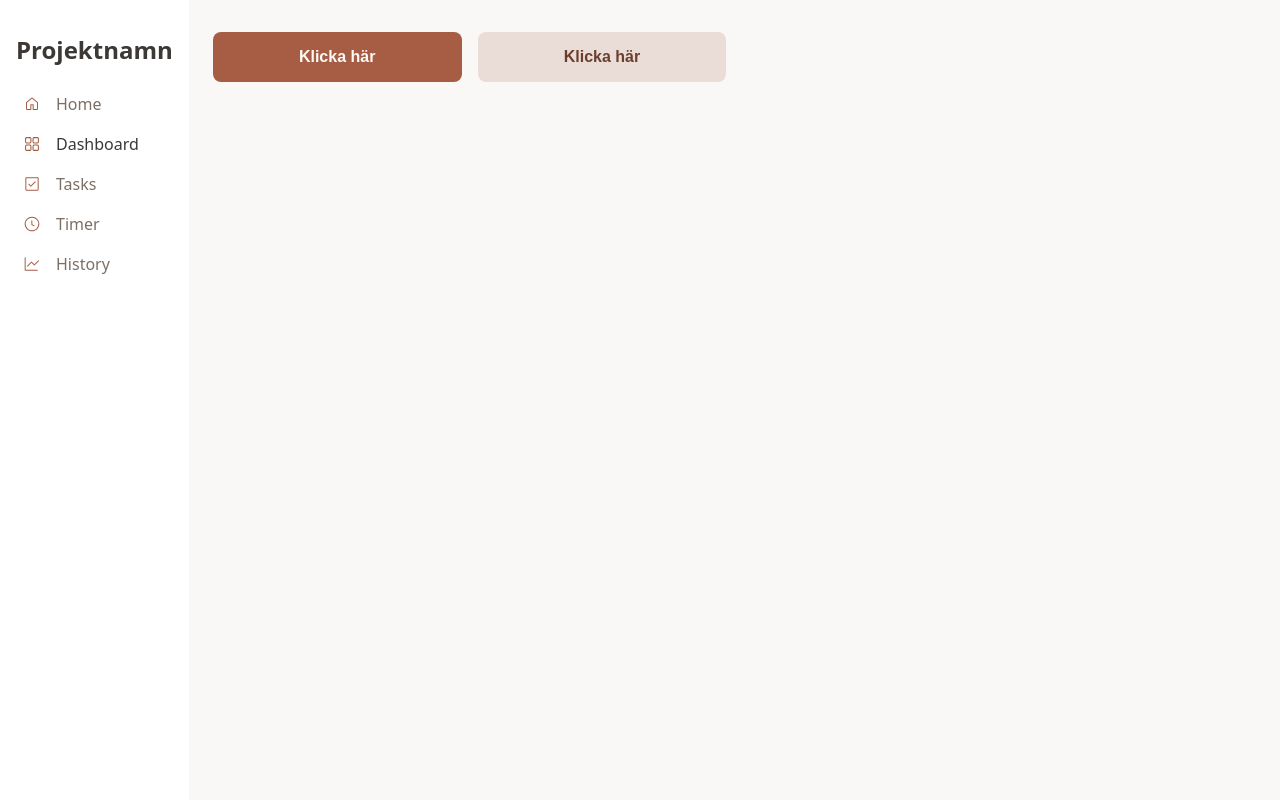
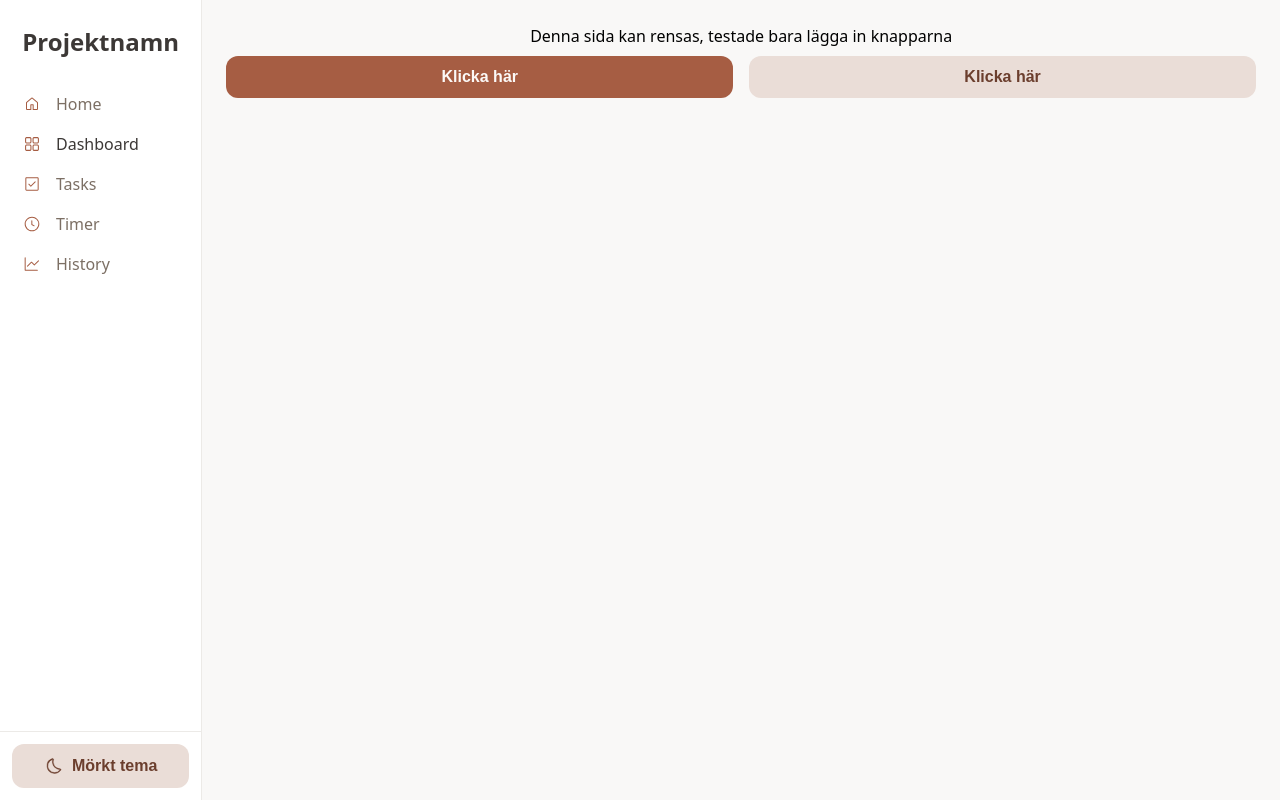
Before and after one commit to vczarnotta/kottekliv-productivity-app, a React (Vite) app: page / in a window 1280 px wide. Both pictures are taken after a click on the link "Dashboard". Built offline with nearby package versions, Linux system fonts and the light colour scheme.

Commit message:
lagt till dark-mode knapp

```diff
--- a/src/components/Button/Button.css
+++ b/src/components/Button/Button.css
@@ -2,7 +2,7 @@
 .button-base {
   font-size: var(--font-size-base);
   font-weight: 600;
-  padding: var(--space-md) var(--space-xl);
+  padding: var(--space-sm) var(--space-xl);
   border-radius: var(--radius-sm);
   cursor: pointer;
   border: none;
--- a/src/components/EnergyLogger/EnergyLogger.css
+++ b/src/components/EnergyLogger/EnergyLogger.css
@@ -13,7 +13,7 @@
 .energy-level {
   background-color: var(--color-accent);
   color: var(--color-bg);
-  padding: var(--space-sm);
+  padding: var(--space-xs);
   width: var(--space-lg);
   height: var(--space-lg);
   border-radius: var(--radius-pill);
--- a/src/components/GridContainer/GridContainer.css
+++ b/src/components/GridContainer/GridContainer.css
@@ -3,7 +3,7 @@
   /*Använder variabeln från jsx-filen*/
   grid-template-columns: repeat(var(--columns), 1fr);
   gap: var(--space-md);
-  margin: var(--space-sm);
+  margin: var(--space-xs);
   max-width: 1200px;
   width: 100%;
 }
--- a/src/components/Header/Header.css
+++ b/src/components/Header/Header.css
@@ -1,14 +1,27 @@
 header {
+  display: flex;
+  flex-direction: column;
   background-color: var(--color-bg-surface);
-  padding: var(--space-md);
+  border-right: 1px solid var(--color-border-muted);
 
   /* Headern stannar kvar även vid scroll */
   position: sticky;
   top: 0;
 }
 
+.main-part {
+  flex: 1;
+  padding: var(--space-lg) var(--space-md);
+}
+
+.theme-part {
+  border-top: 1px solid var(--color-border-muted);
+  padding: var(--space-sm);
+}
+
 h1 {
   font-size: var(--font-size-xl);
+  margin-bottom: var(--space-lg);
 }
 
 ul {
@@ -17,7 +30,7 @@ ul {
 }
 
 li {
-  padding: var(--space-sm);
+  padding: var(--space-xs);
   text-align: start;
   height: 40px;
   transition: color 0.2s ease;
--- a/src/components/Header/Header.jsx
+++ b/src/components/Header/Header.jsx
@@ -1,4 +1,5 @@
 import "./Header.css"
+import ThemeToggle from "../ThemeToggle/ThemeToggle";
 import menuItems from "./navData"
 
 /**
@@ -9,6 +10,7 @@ function Header ({changePage, activePage}) {
 
   return (
     <header>
+      <div className="main-part">
         <h1>Projektnamn</h1>
 
         <nav>
@@ -28,8 +30,11 @@ function Header ({changePage, activePage}) {
               ))}
           </ul>
         </nav>
+      </div>
 
-
+      <div className="theme-part">
+        <ThemeToggle />
+      </div>
     </header>
   );
 }
--- /dev/null
+++ b/src/components/ThemeToggle/ThemeToggle.css
@@ -0,0 +1,10 @@
+.theme-toggle-content {
+  display: flex;
+  align-items: center;
+  gap: var(--space-xs);
+}
+
+.theme-toggle-content svg {
+  font-size: var(--font-size-lg);
+  stroke-width: 0.5px; /* Gör ikonen tjockare */
+}
--- /dev/null
+++ b/src/components/ThemeToggle/ThemeToggle.jsx
@@ -0,0 +1,41 @@
+import { useEffect, useState } from "react"
+import "./ThemeToggle.css"
+import Button from "../Button/Button"
+
+import { CiDark, CiLight } from "react-icons/ci";
+
+function ThemeToggle() {
+  const [ isLight, setIsLight ] = useState(true)
+
+  //Lägger till och tar bort klassen dark från #root när state ändras
+  useEffect(() => {
+    const root = document.querySelector("#root")
+    isLight ? root.classList.remove("dark") : root.classList.add("dark")
+  }, [isLight])
+
+  // Ändrar state när knappen trycks
+  const handleTheme = () => {
+    setIsLight(!isLight)
+  }
+
+  return(
+    <Button
+      label={
+        <span className="theme-toggle-content">
+          {isLight ?
+            <>
+              <CiDark /> Mörkt tema
+            </>
+            :
+            <>
+              <CiLight /> Ljust tema
+            </>}
+        </span>
+      }
+      onClick={handleTheme}
+      variant={"secondary"}
+    />
+  )
+}
+
+export default ThemeToggle
--- a/src/index.css
+++ b/src/index.css
@@ -29,18 +29,18 @@
   --font-size-xxl: 2rem; /* 32px */
 
   /* --- MARGINALER OCH PADDING --- */
-  --space-xs: 0.25rem;  /* 4px */
-  --space-sm: 0.5rem;   /* 8px */
-  --space-md: 1rem;     /* 16px */
-  --space-lg: 1.5rem;   /* 24px */
-  --space-xl: 2rem;     /* 32px */
-  --space-xxl: 2.5rem;  /* 40px */
+  --space-xs: 0.5rem; /* 8px */
+  --space-sm: 0.75rem; /* 12px */
+  --space-md: 1rem; /* 16px */
+  --space-lg: 1.5rem; /* 24px */
+  --space-xl: 2rem; /* 32px */
+  --space-xxl: 2.5rem; /* 40px */
 
   /* --- RADIER --- */
-  --radius-sm: 0.5rem;   /* 8px */
-  --radius-md: 1rem;     /* 16px */
-  --radius-lg: 1.5rem;   /* 24px */
-  --radius-xl: 2rem;     /* 32px */
+  --radius-sm: 0.75rem; /* 12px */
+  --radius-md: 1rem; /* 16px */
+  --radius-lg: 1.5rem; /* 24px */
+  --radius-xl: 2rem; /* 32px */
   --radius-pill: 999px;
 
   /* --- SKUGGOR --- */
@@ -68,6 +68,7 @@
 
 * {
   box-sizing: border-box;
+  margin: 0;
 }
 
 main {
--- a/src/pages/Dashboard.jsx
+++ b/src/pages/Dashboard.jsx
@@ -5,7 +5,8 @@ import Card from "../components/Card/Card"
 function Dashboard() {
   return(
     <div className="main-container">
-      <GridContainer columns={4}>
+      <p>Denna sida kan rensas, testade bara lägga in knapparna</p>
+      <GridContainer columns={2}>
         <Button
           label={"Klicka här"}
         />
```
